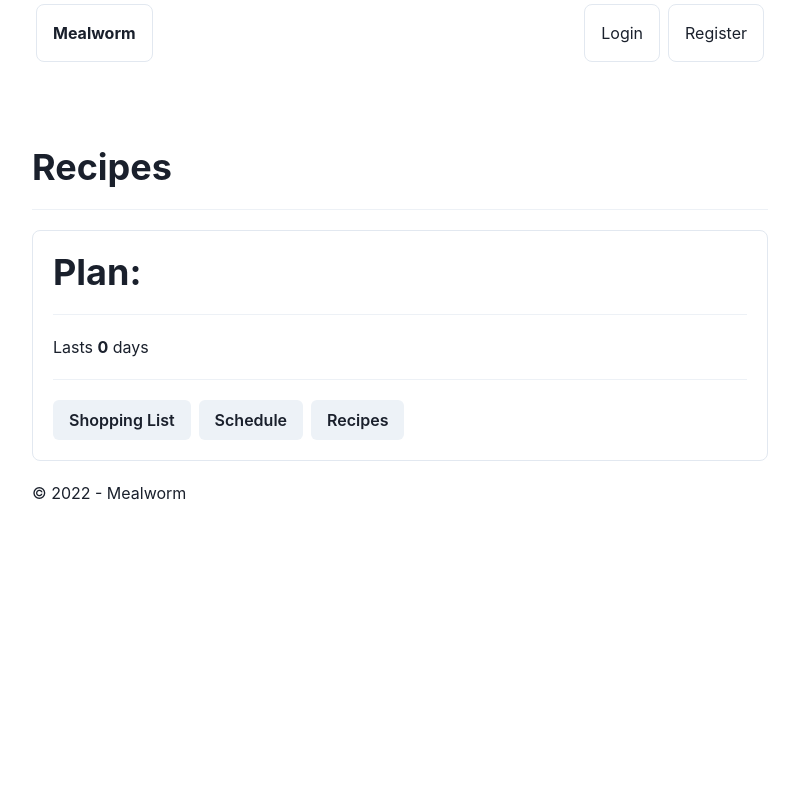
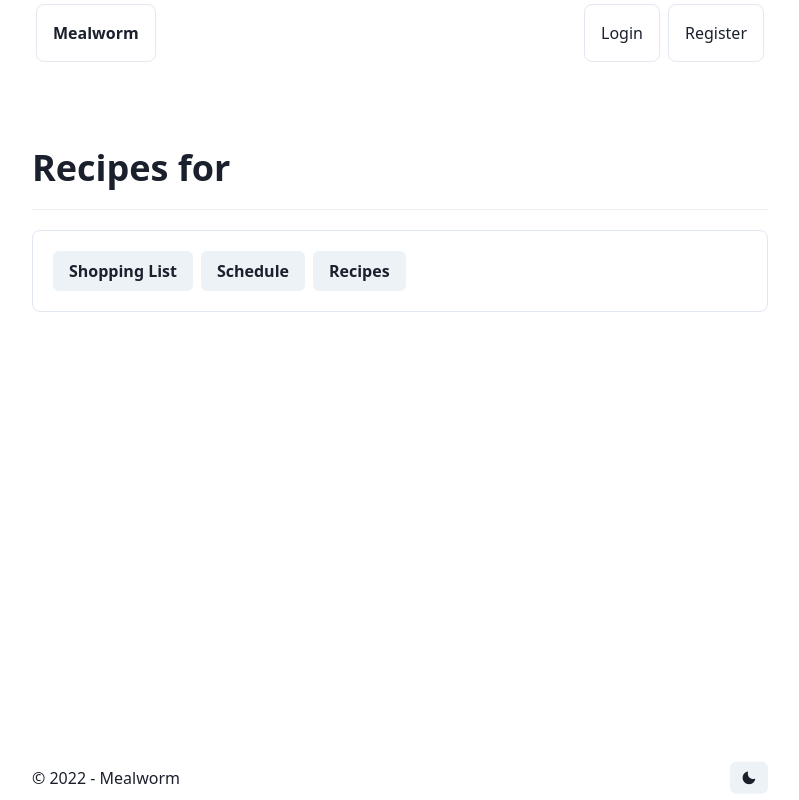
Before and after one commit to kaineyb/Mealworm_Frontend, a React (Create React App) app: page /plan/1/recipes in a window 1280 px wide. Shown: the whole page, without its empty margins (240-1039 px from the left). Built offline with nearby package versions, Linux system fonts and the light colour scheme.

Commit message:
added dark and light mode

```diff
--- a/src/App.js
+++ b/src/App.js
@@ -124,10 +124,10 @@ class App extends Component {
                   userContextValue={userContextValue}
                 />
               </main>
-              <Footer />
             </UserContext.Provider>
           </DataContext.Provider>
         </Container>
+        <Footer />
       </Fragment>
     );
   }
--- a/src/components/footer/footer.jsx
+++ b/src/components/footer/footer.jsx
@@ -1,8 +1,21 @@
+import { Box, Container, HStack, Spacer, Text } from "@chakra-ui/react";
 import React from "react";
 import config from "../../services/config.json";
-
+import ToggleColour from "./toggleColour";
 function Footer(props) {
-  return <footer> &copy; 2022 - {config.siteName} </footer>;
+  return (
+    <footer>
+      <Box h={50} pt={3}>
+        <Container maxWidth="3xl">
+          <HStack>
+            <Text>&copy; 2022 - {config.siteName}</Text>
+            <Spacer />
+            <ToggleColour />
+          </HStack>
+        </Container>
+      </Box>
+    </footer>
+  );
 }
 
 export default Footer;
--- /dev/null
+++ b/src/components/footer/toggleColour.jsx
@@ -0,0 +1,14 @@
+import { MoonIcon, SunIcon } from "@chakra-ui/icons";
+import { Button, Icon, useColorMode } from "@chakra-ui/react";
+
+function ToggleColour() {
+  const { colorMode, toggleColorMode } = useColorMode();
+  return (
+    <header>
+      <Button onClick={toggleColorMode} size="sm">
+        {colorMode === "light" ? <Icon as={MoonIcon} /> : <Icon as={SunIcon} />}
+      </Button>
+    </header>
+  );
+}
+export default ToggleColour;
--- a/src/components/planLinks.jsx
+++ b/src/components/planLinks.jsx
@@ -1,4 +1,4 @@
-import { Box, Button, Divider, Heading, HStack } from "@chakra-ui/react";
+import { Box, Button, HStack } from "@chakra-ui/react";
 import React from "react";
 import { Link } from "react-router-dom";
 
@@ -6,23 +6,18 @@ function PlanLinks(props) {
   const { plan } = props;
   return (
     <Box borderWidth="1px" borderRadius="lg" p={5} mb={5}>
-      <Heading as="h3">Plan: {plan.name}</Heading>
-      <Divider my={5} />
-      <p>
-        Lasts <strong>{plan.day_set.length}</strong> days
-      </p>
-      <Divider my={5} />
+      <HStack>
+        <Link to={`/plan/${plan.id}/shopping-list`}>
+          <Button>Shopping List</Button>
+        </Link>
 
-      <HStack>
-        <Button>
-          <Link to={`/plan/${plan.id}/shopping-list`}>Shopping List</Link>
-        </Button>
-        <Button>
-          <Link to={`/plan/${plan.id}/schedule`}>Schedule</Link>
-        </Button>
-        <Button>
-          <Link to={`/plan/${plan.id}/recipes`}>Recipes</Link>
-        </Button>
+        <Link to={`/plan/${plan.id}/schedule`}>
+          <Button>Schedule</Button>
+        </Link>
+
+        <Link to={`/plan/${plan.id}/recipes`}>
+          <Button>Recipes</Button>
+        </Link>
       </HStack>
     </Box>
   );
--- a/src/components/shopping/plans/startDay.jsx
+++ b/src/components/shopping/plans/startDay.jsx
@@ -60,14 +60,7 @@ function StartDay(props) {
 
   const toggleDay = editable ? (
     <Fragment>
-      <Box
-        position="relative"
-        borderWidth="1px"
-        borderRadius="lg"
-        my={4}
-        p={4}
-        bg="red.900"
-      >
+      <Box position="relative" borderWidth="1px" my={4} p={4} bg="gray.900">
         <HStack>
           <Text>
             <strong>Starts On: </strong>
@@ -96,12 +89,11 @@ function StartDay(props) {
   ) : (
     <Fragment>
       <Box
-        bg="red.900"
+        bg="gray.900"
         className="clickable"
         onClick={handleClick}
         position="relative"
         borderWidth="1px"
-        borderRadius="lg"
         my={4}
         p={4}
       >
--- a/src/components/shopping/recipes/recipe.jsx
+++ b/src/components/shopping/recipes/recipe.jsx
@@ -1,7 +1,9 @@
 import {
+  Badge,
   Box,
   Divider,
   Heading,
+  Stack,
   Table,
   TableContainer,
   Tbody,
@@ -22,14 +24,22 @@ function Recipe(props) {
   };
 
   return (
-    <Box key={day.id} borderWidth="1px" borderRadius="lg" p={5} my={5}>
-      <Heading as="h3" size="sm">
-        {day.order} - {days.getDay(day.order, plan.start_day)}
-      </Heading>
-      <Divider my={5} />
-      <Heading as="h4" size="sm">
+    <Box
+      key={day.id}
+      borderWidth="1px"
+      borderRadius="lg"
+      p={5}
+      my={5}
+      position="relative"
+    >
+      <Heading as="h4" size="sm" mb={2}>
         {mealFromID(day.meal, meals)}
       </Heading>
+      <Stack direction="row" position="absolute" top="5" right="5">
+        <Badge variant="outline">{day.order}</Badge>
+        <Badge variant="subtle">{days.getDay(day.order, plan.start_day)}</Badge>
+      </Stack>
+
       <Divider my={5} />
       <Box borderWidth="1px" borderRadius="lg" p={5} my={5}>
         <TableContainer>
@@ -56,7 +66,7 @@ function Recipe(props) {
 
       <Box borderWidth="1px" borderRadius="lg" p={5} my={5}>
         <Heading as="h6" size="s">
-          Recipe
+          Recipe <Badge>Coming Soon :)</Badge>
         </Heading>
         <Divider my={5}></Divider>
         <Text>
--- a/src/components/shopping/recipes/recipes.jsx
+++ b/src/components/shopping/recipes/recipes.jsx
@@ -65,7 +65,7 @@ function Recipes(props) {
     <Fragment>
       <Box>
         <Heading as="h6" mt={5}>
-          Recipes
+          Recipes for {plan.name}
         </Heading>
         <Divider my={5} />
         <PlanLinks plan={plan} />
--- a/src/components/shopping/schedule/schedule.jsx
+++ b/src/components/shopping/schedule/schedule.jsx
@@ -65,7 +65,7 @@ function Schedule() {
   return (
     <Fragment>
       <Heading as="h6" mt={5}>
-        Schedule
+        Schedule for {plan.name}
       </Heading>
       <Divider my={5} />
       <PlanLinks plan={plan} />
--- a/src/components/shopping/shoppingList/shoppingList.jsx
+++ b/src/components/shopping/shoppingList/shoppingList.jsx
@@ -75,7 +75,7 @@ function ShoppingList(props) {
   return (
     <div>
       <Heading as="h6" mt={5}>
-        Shopping List
+        Shopping List for {plan.name}
       </Heading>
       <Divider my={5} />
       <PlanLinks plan={plan} />
--- a/src/index.css
+++ b/src/index.css
@@ -22,48 +22,46 @@
     sans-serif;
   -webkit-font-smoothing: antialiased;
   -moz-osx-font-smoothing: grayscale;
-}
+} */
 
-body,
+/* body,
 html {
   background-color: #222;
   color: #eee;
-}
-
+} */
+/*
 code {
   font-family: source-code-pro, Menlo, Monaco, Consolas, "Courier New",
     monospace;
-}
+} */
 
-.container {
+/* .container {
   margin-top: 30px;
   margin-bottom: 30px;
   border: 2px solid red;
-}
+} */
 
-body > div#root {
+div#root {
   min-height: 100vh;
   height: fit-content;
 }
 
-body > div#root > footer {
+footer {
   position: sticky;
   top: 100vh;
-  background-color: rebeccapurple;
   max-width: 100vw;
 }
 
-nav {
+/* nav {
   margin: 0 30px 30px 30px;
-}
+} */
 
-main {
+/* main {
   margin: 30px;
-}
-a {
+} */
+/* a {
   color: #65d8af;
 } */
-
 .clickable {
   cursor: pointer;
 }
--- a/src/theme.js
+++ b/src/theme.js
@@ -1,55 +1,18 @@
-// theme.js
-
-// 1. import `extendTheme` function
+// 1. Import the extendTheme function
 import { extendTheme } from "@chakra-ui/react";
 
-// 2. Add your color mode config
+// 2. Extend the theme to include custom colors, fonts, etc
 const config = {
-  colors: {
-    brand: { 10: "#65d8af", 20: "#e8128c", 30: "#f8d545", 40: "#913abd" },
-    gray: {
-      50: "#F5EFEF",
-      100: "#E4D3D3",
-      200: "#D2B7B7",
-      300: "#C19A9A",
-      400: "#AF7E7E",
-      500: "#9D6262",
-      600: "#7E4E4E",
-      700: "#5E3B3B",
-      800: "#3F2727",
-      900: "#1F1414",
-    },
-    orange: {
-      50: "#FAF1EA",
-      100: "#F1D9C5",
-      200: "#E8C0A0",
-      300: "#E0A77B",
-      400: "#D78E56",
-      500: "#CE7631",
-      600: "#A55E27",
-      700: "#7B471E",
-      800: "#522F14",
-      900: "#29180A",
-    },
-    green: {
-      50: "#E6FFF2",
-      100: "#B9FEDC",
-      200: "#8CFDC5",
-      300: "#5EFCAE",
-      400: "#31FC97",
-      500: "#04FB81",
-      600: "#03C967",
-      700: "#02974D",
-      800: "#026433",
-      900: "#01321A",
-    },
-  },
-
-  initialColorMode: "dark",
   useSystemColorMode: true,
 };
 
-// 3. extend the theme
-const theme = extendTheme({ config });
+const colours = {};
 
+const fonts = {
+  body: "system-ui, sans-serif",
+  heading: "system-ui, sans-serif",
+  mono: "Menlo, monospace",
+};
+
+const theme = extendTheme({ config, fonts });
 export default theme;
```
